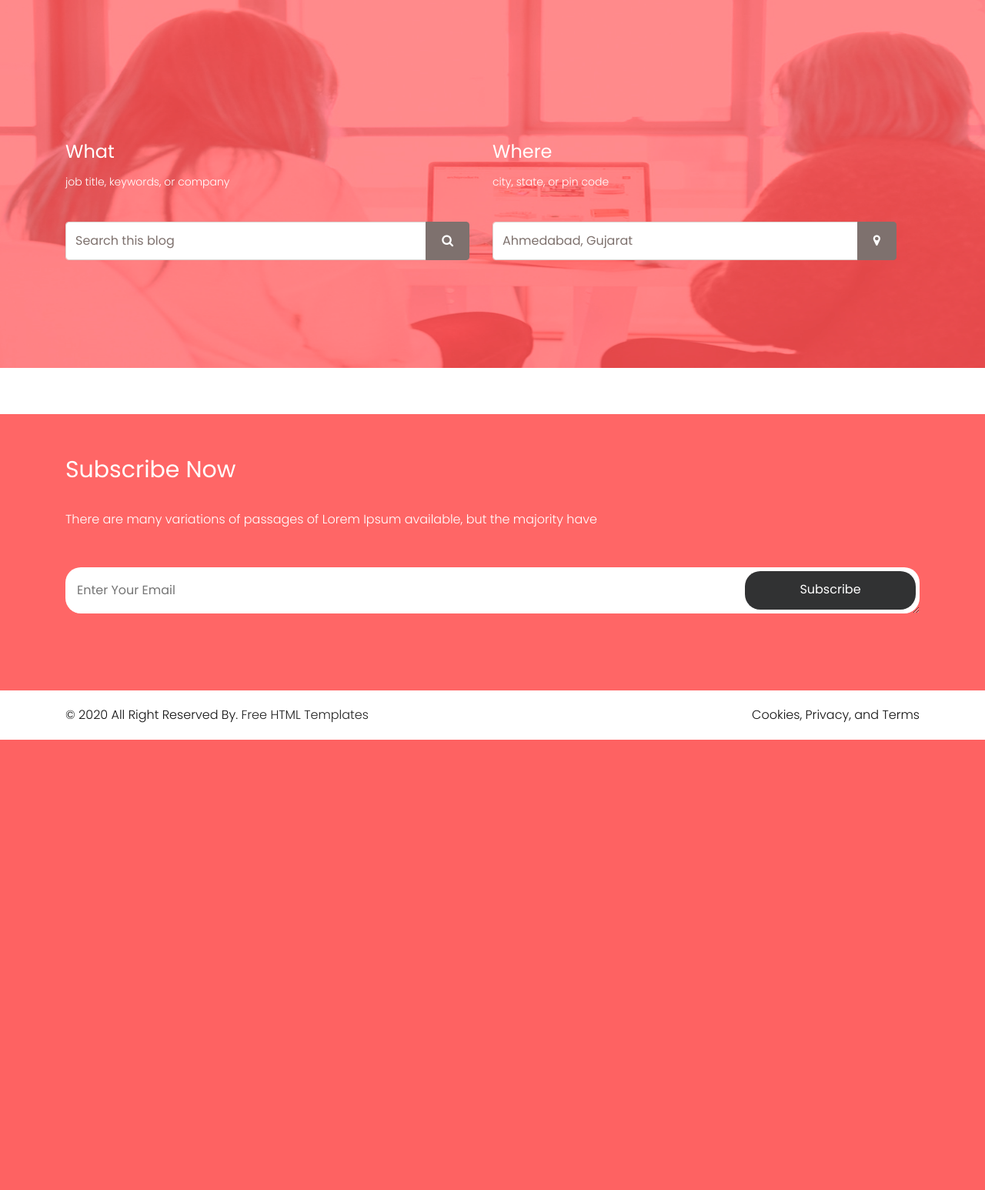
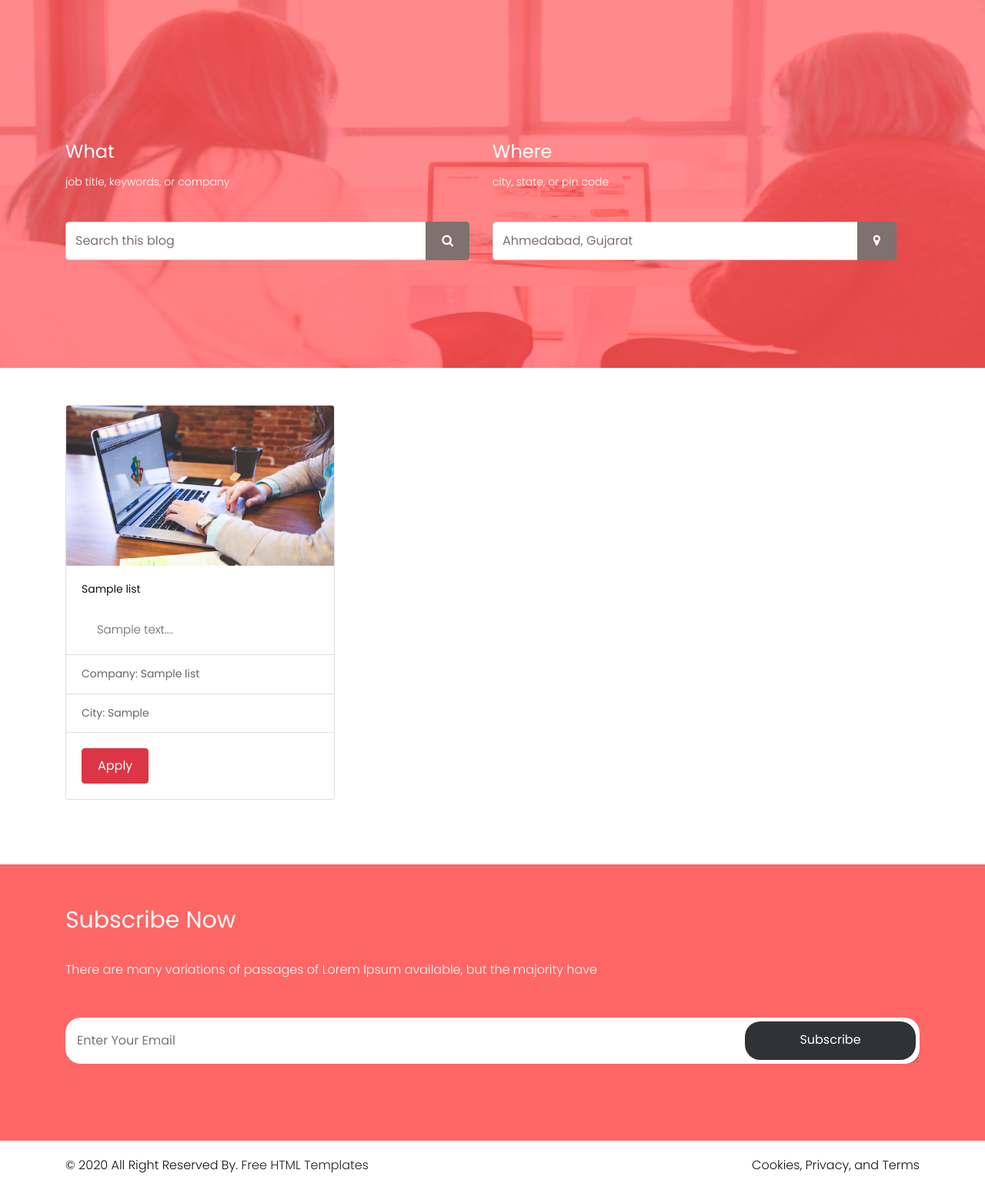
Before and after one commit to Zarthan66/job_vagancy, a PHP site: page /search_jobs.php in a window 1280 px wide. Shown: the part 62-1608 px from the top of the page at 77% size. Before the commit the page ends 1023 px from the top, so only its background shows below. Run offline with PHP 8.4, Linux system fonts and the light colour scheme; tables that the repository leaves empty or names only in its code hold one stand-in row (values such as "Sample post"); some libraries are stand-ins or nearby versions.

Commit message:
Adding jobs functionality

```diff
--- a/get_jobs.php
+++ b/get_jobs.php
@@ -1,38 +1,61 @@
 <?php
-// Set the search parameters
-$keywords = isset($_GET['keywords']) ? $_GET['keywords'] : '';
-$location = isset($_GET['location']) ? $_GET['location'] : '';
+// Database connection parameters
+$host = "localhost"; // Replace with your database host
+$username = "root"; // Replace with your database username
+$password = ""; // Replace with your database password
+$database = "job_vagancy"; // Replace with your database name
 
-// Set the API endpoint URL
-$endpoint = 'https://api.dataatwork.org/v1/jobs';
+// Create a connection to the database
+$connection = mysqli_connect($host, $username, $password, $database);
 
-// Build the query string
-$query = http_build_query([
-    'title' => $keywords,
-    'location' => $location,
-]);
+// Check if the connection was successful
+if (!$connection) {
+    die("Connection failed: " . mysqli_connect_error());
+}
 
-// Set the request URL
-$requestUrl = $endpoint . '?' . $query;
+// Retrieve job listings from the database
+$query = "SELECT job_image, job_title, company_name, location, LEFT(job_description, 100) AS truncated_description FROM job_lists";
+$result = mysqli_query($connection, $query);
 
-// Send the GET request to the API
-$response = file_get_contents($requestUrl);
+// Check if there are any job listings
+if (mysqli_num_rows($result) > 0) {
+    $jobsNum = 0;
+    $jobsMax = 50;
+    // Loop through the result and generate job cards
+    while ($row = mysqli_fetch_assoc($result)) {
+        $jobsNum = $jobsNum + 1;
+        if($jobsNum > $jobsMax)
+            return 0;
+        $jobImage = $row['job_image'];
+        $jobTitle = $row['job_title'];
+        $companyName = $row['company_name'];
+        $location = $row['location'];
+        $description = $row['truncated_description'] . "..."; // Truncate description and add ellipsis
 
-// Handle the response
-if ($response === false) {
-    echo 'Failed to retrieve job data.';
+        // Generate job card HTML
+        echo '
+            <div class="col-md-4 mb-4">
+                <div class="card h-100">
+                    <img src="images\img-1.png" class="card-img-top" alt="Job Logo">
+                    <div class="card-body">
+                        <h5 class="card-title">'.$jobTitle.'</h5>
+                        <p class="card-text">'.$description.'</p>
+                    </div>
+                    <ul class="list-group list-group-flush">
+                        <li class="list-group-item"> Company: '.$companyName.'</li>
+                        <li class="list-group-item"> City: '.$location.'</li>
+                    </ul>
+                    <div class="card-body">
+                        <a href="#" class="btn btn-danger">Apply</a>
+                    </div>
+                </div>
+            </div>
+        ';
+    }
 } else {
-    $jobs = json_decode($response, true);
-    if (is_array($jobs) && count($jobs) > 0) {
-        foreach ($jobs as $job) {
-            // Output job details
-            echo '<h3>' . $job['title'] . '</h3>';
-            echo '<p>' . $job['normalized_job_title'] . '</p>';
-            echo '<p>' . $job['parent_uuid'] . '</p>';
-            echo '<hr>';
-        }
-    } else {
-        echo 'No jobs found.';
-    }
+    // No job listings found
+    echo '<p>No job listings available.</p>';
 }
-?>
+
+// Close the database connection
+mysqli_close($connection);
--- a/search_jobs.php
+++ b/search_jobs.php
@@ -38,7 +38,7 @@
     <!-- header section start-->
 
     <!-- Search form section -->
-    <div class="search_section layout_padding">
+    <div class="search_section layout_padding mb-5">
         <div class="container">
             <!-- Form contents -->
             <form action="get_jobs.php" method="GET">
@@ -77,20 +77,16 @@
                     </div>
                 </div>
             </form>
-
-            <!-- Job listings -->
-            <?php
-            if (isset($_GET['keywords']) && isset($_GET['location'])) {
-                $keywords = $_GET['keywords'];
-                $location = $_GET['location'];
-
-                $requestUrl = 'get_jobs.php?keywords=' . urlencode($keywords) . '&location=' . urlencode($location);
-                include $requestUrl;
-            }
-            ?>
         </div>
     </div>
     <!-- search_jobs section end-->
+
+    <!-- Job listings -->
+    <div class="container">
+        <div class="row justify-content-left">
+            <?php include 'get_jobs.php'; ?>
+        </div>
+    </div>
 
     <!-- footer section start-->
     <div class="footer_section layout_padding">
```
